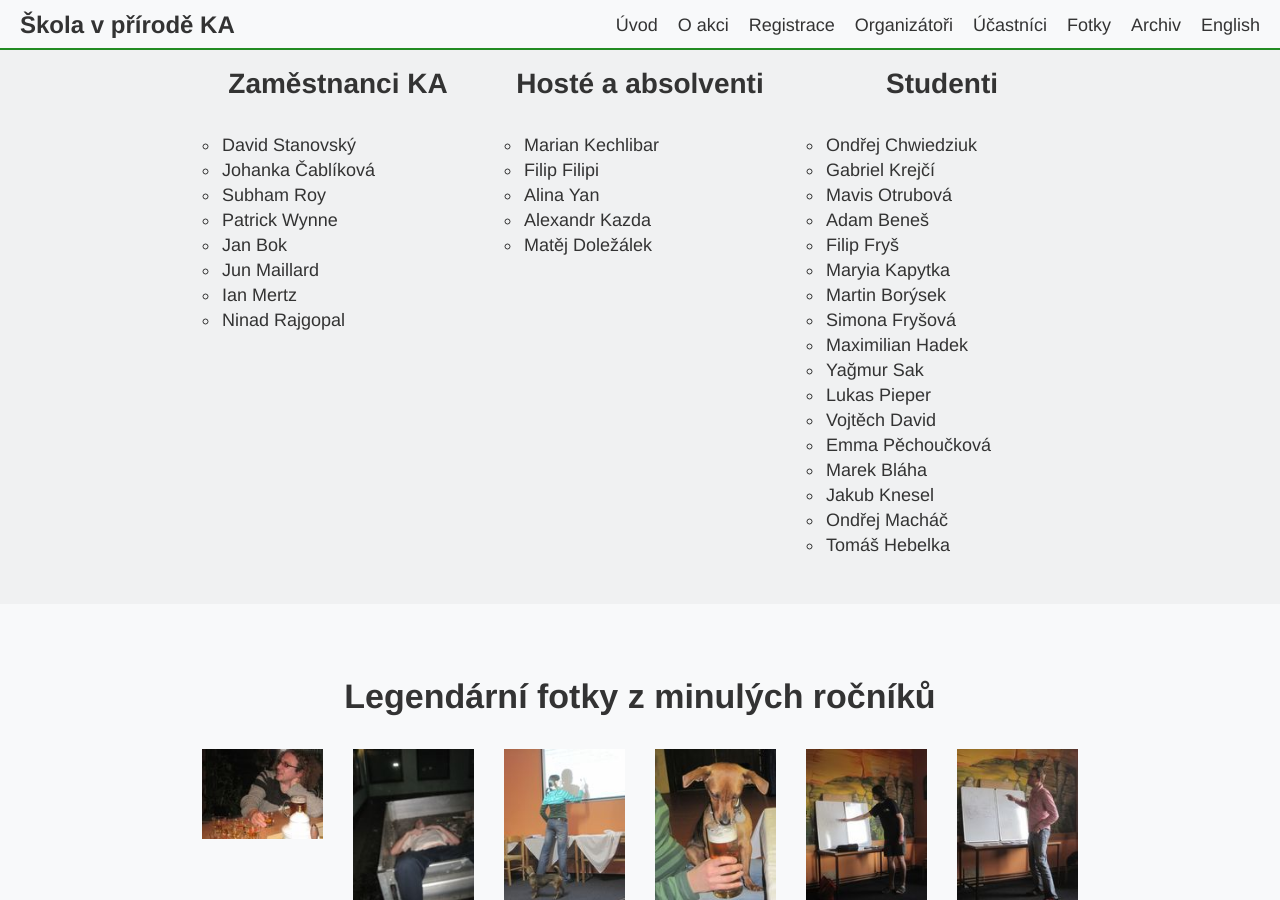
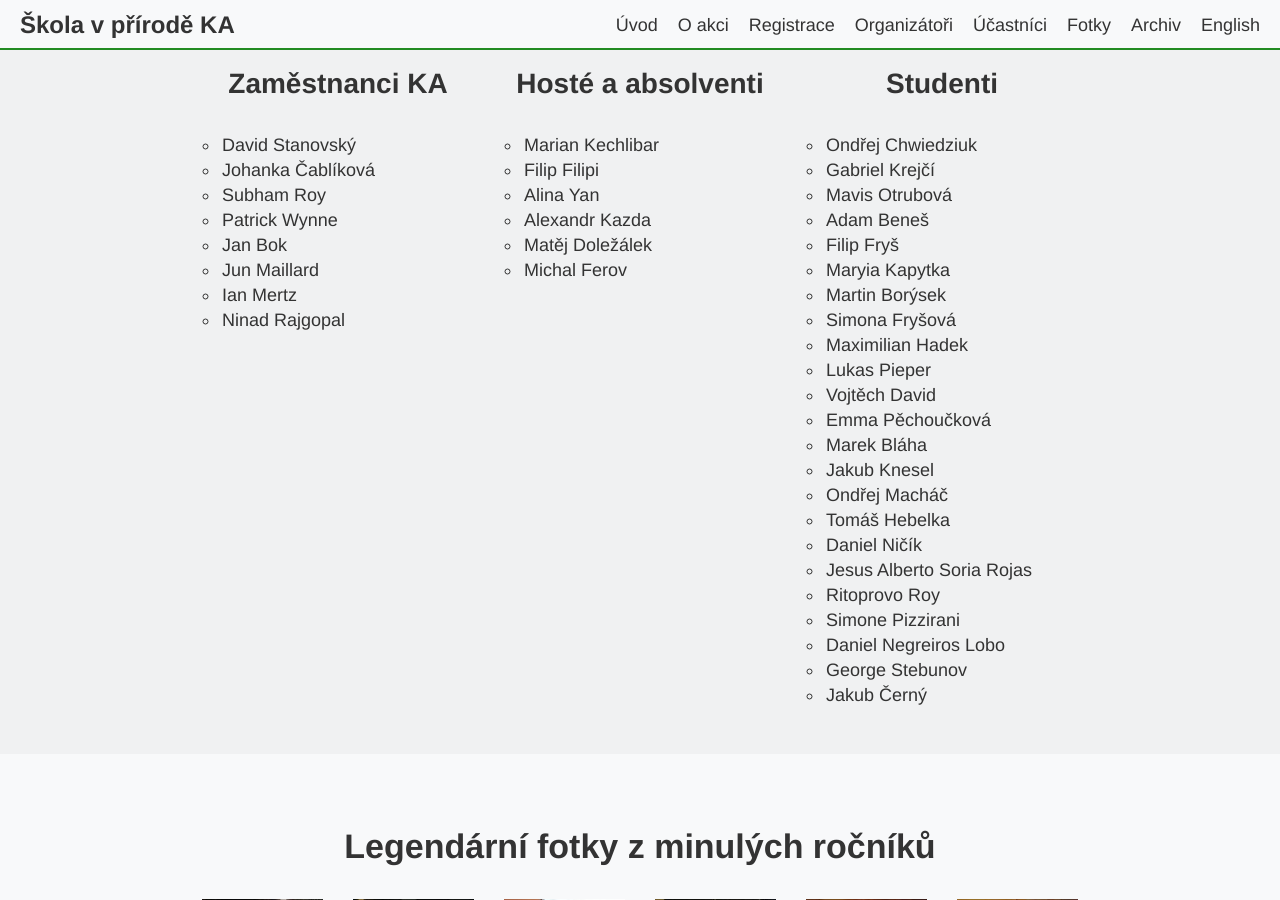
Before and after one commit to ondrachwiedziuk/skolavprirodenew, a Jekyll site: the page built from index.md, in a window 1280 px wide and 900 px high, scrolled down 3737 px. Built offline with Jekyll 4.4.1, drawn with Linux system fonts in a browser that asks for light colours.

Commit message:
New participants

```diff
--- a/_includes/participants.html
+++ b/_includes/participants.html
@@ -67,6 +67,9 @@
                     <li>
                       Matěj Doležálek
                     </li>
+                    <li>
+                      Michal Ferov
+                    </li>
                   </ul>
             </div>
             <div class="cell">
@@ -106,9 +109,6 @@
                       Maximilian Hadek
                     </li>
                     <li>
-                      Yağmur Sak
-                    </li>
-                    <li>
                       Lukas Pieper
                     </li>
                     <li>
@@ -129,6 +129,27 @@
                     <li>
                       Tomáš Hebelka
                     </li>
+                    <li>
+                      Daniel Ničík
+                    </li>
+                    <li>
+                      Jesus Alberto Soria Rojas
+                    </li>
+                    <li>
+                      Ritoprovo Roy
+                    </li>
+                    <li>
+                      Simone Pizzirani
+                    </li>
+                    <li>
+                      Daniel Negreiros Lobo
+                    </li>
+                    <li>
+                      George Stebunov
+                    </li>
+                    <li>
+                      Jakub Černý
+                    </li>
                   </ul>
             </div>
         </div>
```
